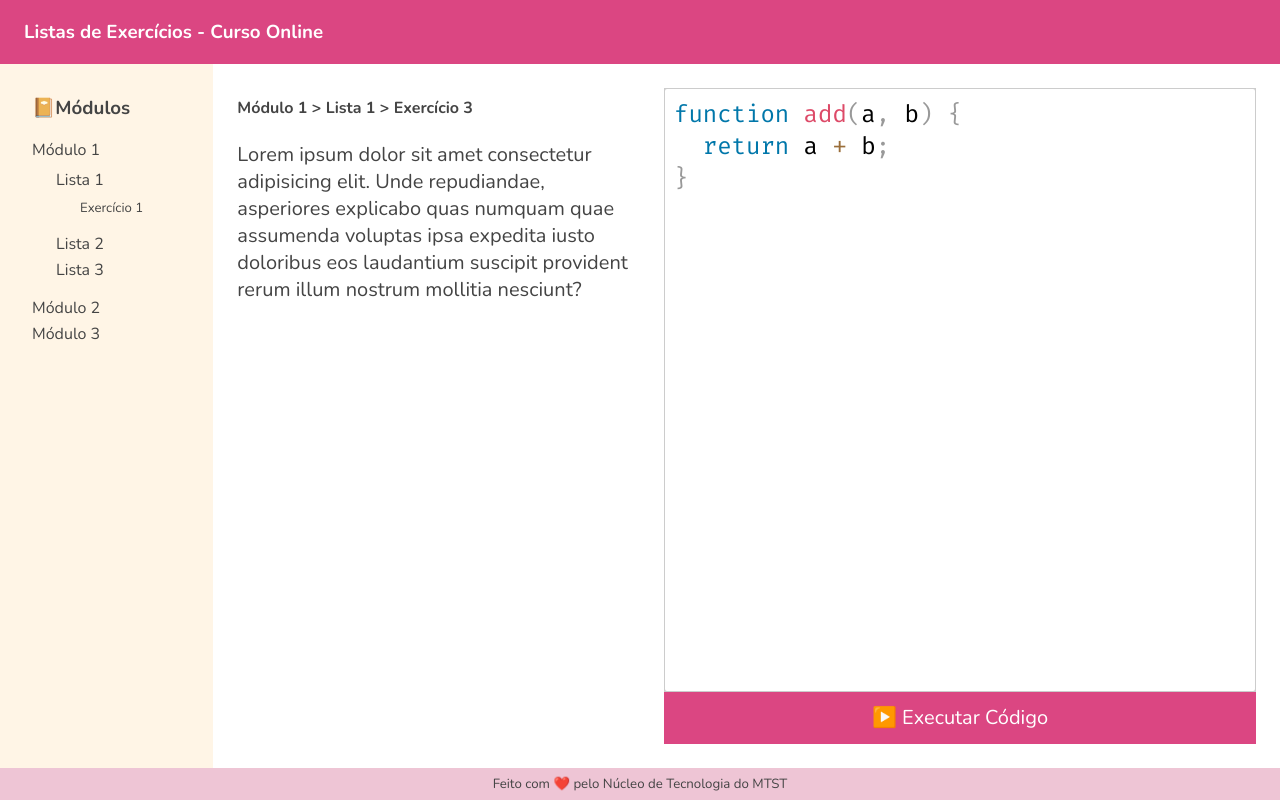
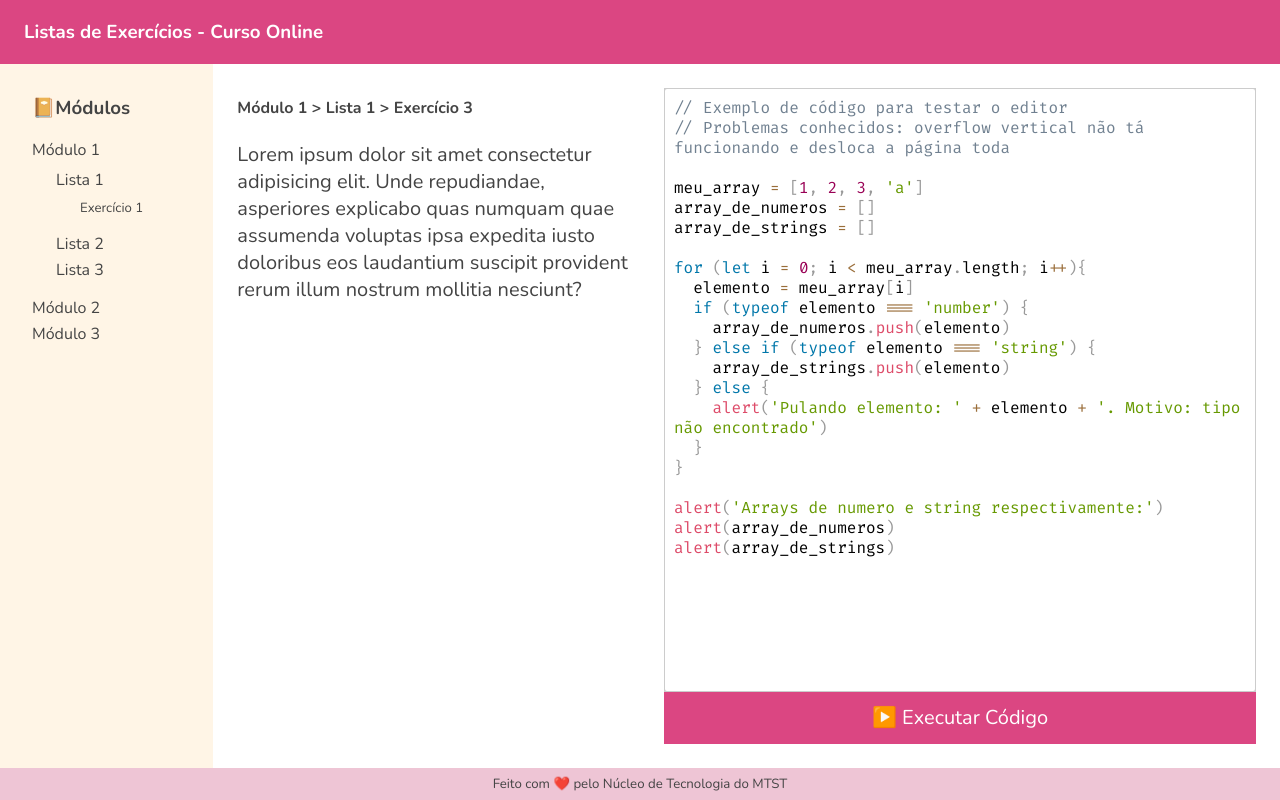
Before and after one commit to andrebnf/nt-listas-excc, a Next.js app: page / in a window 1280 px wide. Built offline with nearby package versions, Linux system fonts and the light colour scheme.

Commit message:
improved code editor layout

```diff
--- a/components/exerciseCode.tsx
+++ b/components/exerciseCode.tsx
@@ -2,6 +2,7 @@ import { useState } from "react";
 import Editor from "react-simple-code-editor";
 import { highlight, languages } from "prismjs";
 import styled from "styled-components";
+import { useTheme } from 'styled-components'
 
 import 'prismjs/components/prism-clike';
 import 'prismjs/components/prism-javascript';
@@ -23,6 +24,7 @@ const ExerciseCodeContainer = styled.div`
   textarea {
     outline: auto;
     outline-color: #ccc;
+    white-space: pre !important;
   }
 
   textarea:focus {
@@ -31,24 +33,36 @@ const ExerciseCodeContainer = styled.div`
   }
 `
 
+const EditorWrap = styled.div`
+  overflow: auto;
+`
+
+const StyledEditor = styled(Editor)`
+  white-space: pre;
+`;
+
 export const ExerciseCode = (props: any) => {
   const [code, setCode] = useState(
-    `function add(a, b) {\n  return a + b;\n}`
+    `// Exemplo de código para testar o editor\n// Problemas conhecidos: overflow vertical não tá funcionando e desloca a página toda\n\nmeu_array = [1, 2, 3, 'a']\narray_de_numeros = []\narray_de_strings = []\n\nfor (let i = 0; i < meu_array.length; i++){\n  elemento = meu_array[i]\n  if (typeof elemento === 'number') {\n    array_de_numeros.push(elemento)\n  } else if (typeof elemento === 'string') {\n    array_de_strings.push(elemento)\n  } else {\n    alert('Pulando elemento: ' + elemento + '. Motivo: tipo não encontrado')\n  }\n}\n\nalert('Arrays de numero e string respectivamente:')\nalert(array_de_numeros)\nalert(array_de_strings)`
   );
+
+  const theme = useTheme();
 
   return (
     <ExerciseCodeContainer>
-      <Editor
+      <EditorWrap>
+        <StyledEditor
           value={code}
           onValueChange={code => setCode(code)}
           highlight={code => highlight(code, languages.js, 'javascript')}
           padding={10}
           style={{
-          fontFamily: '"Fira code", "Fira Mono", monospace',
-          fontSize: 24
+            fontFamily: theme.fonts.code,
+            lineHeight: theme.fontSize.xlarge,
+            fontSize: theme.fontSize.medium
           }}
-        textareaClassName="exercise-code-editor"
         />
+      </EditorWrap>
       <FullWidthButton />
     </ExerciseCodeContainer>
   )
--- a/pages/index.tsx
+++ b/pages/index.tsx
@@ -10,6 +10,10 @@ const PageContainer = styled.div`
   grid-template-columns: 0.5fr 1fr 1.5fr;
 
   height: ${({theme}) => theme.layout.contentSize};
+
+  & > * {
+    max-height: ${({theme}) => theme.layout.contentSize};
+  }
 `
 
 const Home: NextPage = () => {
--- a/styles/theme.ts
+++ b/styles/theme.ts
@@ -2,7 +2,8 @@ import { DefaultTheme } from 'styled-components'
 
 export const theme: DefaultTheme = {
   fonts: {
-    primary: 'Nunito'
+    primary: 'Nunito',
+    code: '"Fira code", "Fira Mono", monospace'
   },
   fontSize: {
     xsmall: '0.75em',
--- a/types/styled.d.ts
+++ b/types/styled.d.ts
@@ -3,7 +3,8 @@ import 'styled-components';
 declare module 'styled-components' {
   export interface DefaultTheme {
     fonts: {
-        primary: string
+        primary: string,
+        code: string
     },
     fontSize: {
       xsmall: string,
```
Lines whose indentation alone changed are shown as unchanged.
